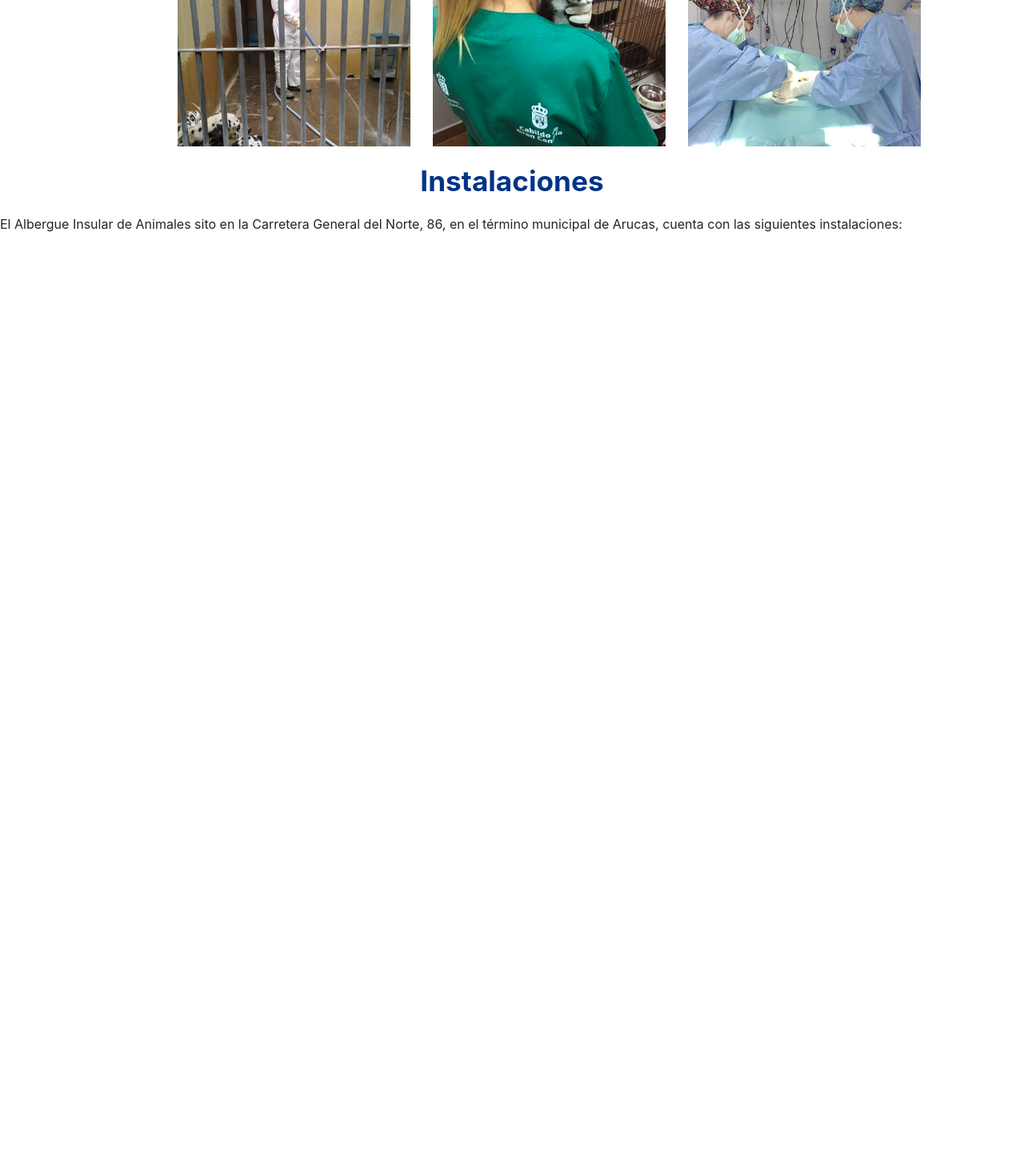
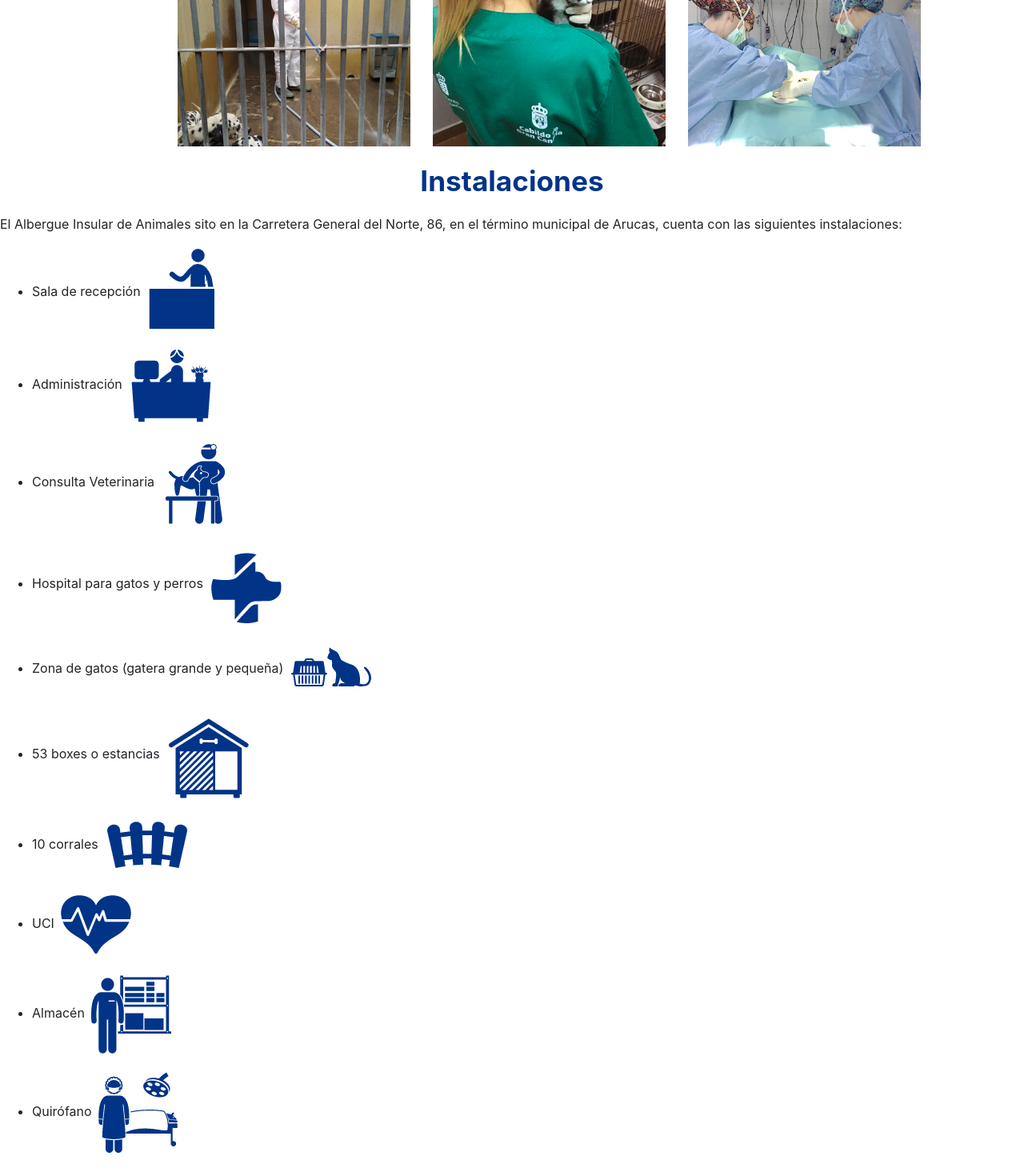
Before and after one commit to alesanca/AlbergueBanaderos, a React (Create React App) app: page /el-albergue in a window 1280 px wide. Shown: the part 1243-2713 px from the top of the page at 80% size. Before the commit the page ends 1551 px from the top, so only its background shows below. Built offline with nearby package versions, Linux system fonts and the light colour scheme.

Commit message:
New section added

```diff
--- a/src/components/pages/ElAlbergue/instalaciones.js
+++ b/src/components/pages/ElAlbergue/instalaciones.js
@@ -1,10 +1,62 @@
-import React from 'react'
+import React from 'react';
+import img1 from '../../../assets/images/img1.PNG';
+import img2 from '../../../assets/images/img2.PNG';
+import img3 from '../../../assets/images/img3.PNG';
+import img4 from '../../../assets/images/img4.PNG';
+import img5 from '../../../assets/images/img5.PNG';
+import img6 from '../../../assets/images/img6.PNG';
+import img7 from '../../../assets/images/img7.PNG';
+import img8 from '../../../assets/images/img8.PNG';
+import img9 from '../../../assets/images/img9.PNG';
+import img10 from '../../../assets/images/img10.PNG';
 
 const instalaciones = () => {
     return (
         <div className="instalaciones">
             <h2>Instalaciones </h2>
             <p>El Albergue Insular de Animales sito en la Carretera General del Norte, 86, en el término municipal de Arucas, cuenta con las siguientes instalaciones:</p>
+            <ul>
+                <li className="liInstalaciones">
+                    Sala de recepción
+                    <img src={img1} alt=""></img>
+                </li>
+                <li className="liInstalaciones">
+                    Administración
+                    <img src={img2} alt=""></img>
+                </li>
+                <li className="liInstalaciones">
+                    Consulta Veterinaria
+                    <img src={img3} alt=""></img>
+                </li>
+                <li className="liInstalaciones">
+                    Hospital para gatos y perros
+                    <img src={img4} alt=""></img>
+                </li>
+                <li className="liInstalaciones">
+                    Zona de gatos (gatera grande y pequeña)
+                    <img src={img5} alt=""></img>
+                </li>
+                <li className="liInstalaciones">
+                    53 boxes o estancias
+                    <img src={img6} alt=""></img>
+                </li>
+                <li className="liInstalaciones">
+                    10 corrales
+                    <img src={img7} alt=""></img>
+                </li>
+                <li className="liInstalaciones">
+                    UCI
+                    <img src={img8} alt=""></img>
+                </li>
+                <li className="liInstalaciones">
+                    Almacén
+                    <img src={img9} alt=""></img>
+                </li>
+                <li className="liInstalaciones">
+                    Quirófano
+                    <img src={img10} alt=""></img>
+                </li>
+            </ul>
         </div>
     )
 }
```
